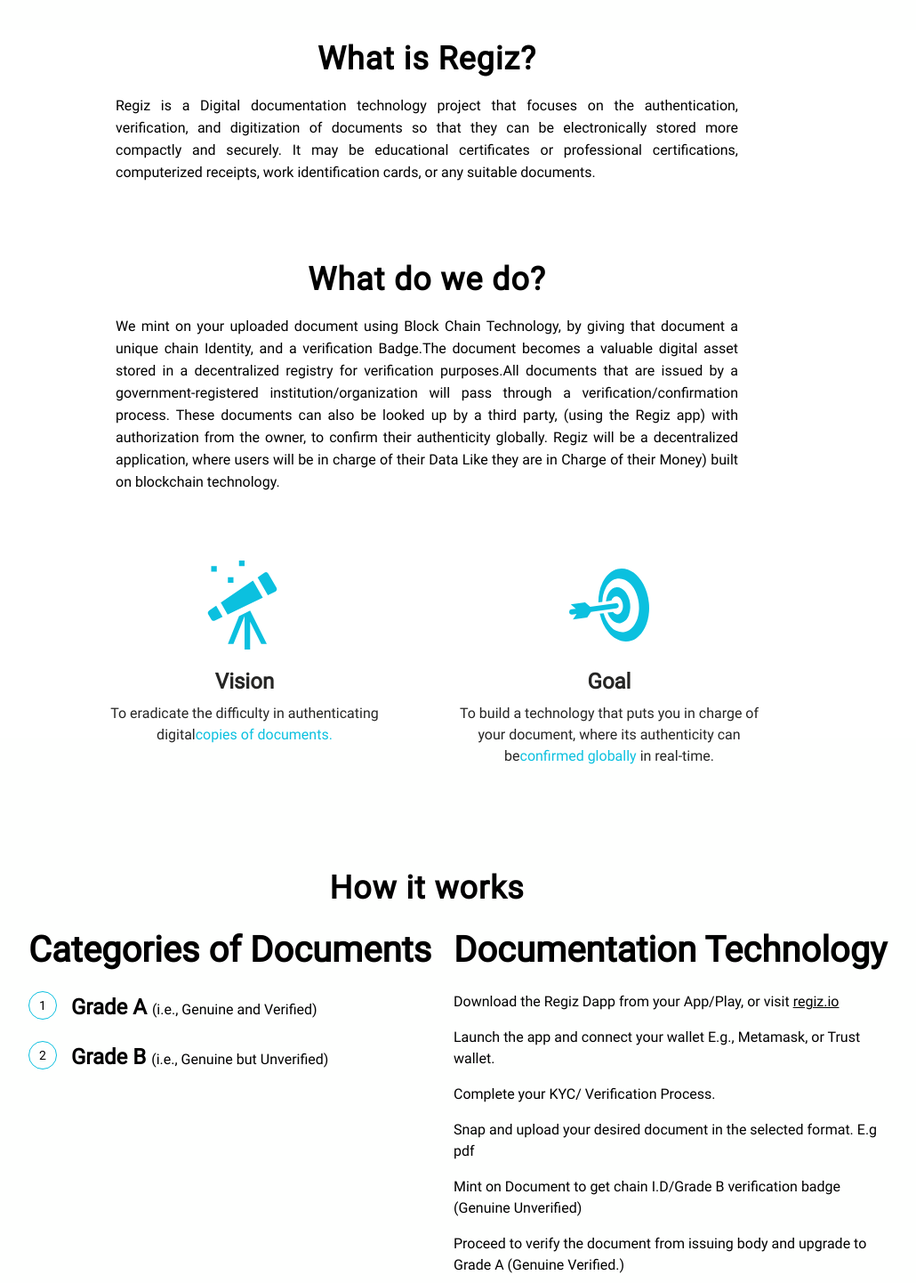
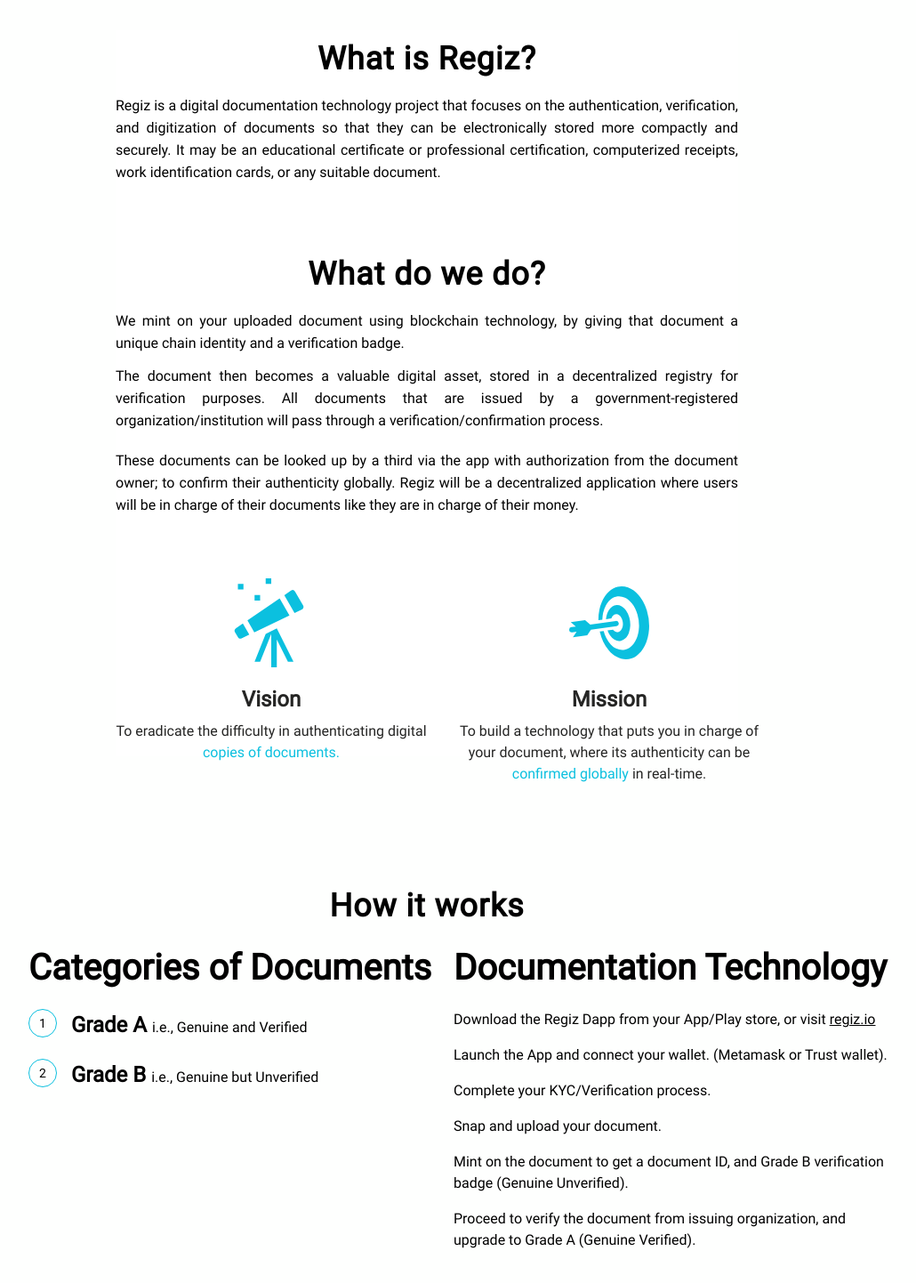
Before and after one commit to gadtiproject/landingpage, a React (Vite) app: page /home in a window 1280 px wide. Shown: the part 848-2290 px from the top of the page at 89% size, without its empty margins (160-1190 px from the left). Built offline with nearby package versions, Linux system fonts and the light colour scheme.

Commit message:
fix: bugs

```diff
--- a/src/Pages/about/About.jsx
+++ b/src/Pages/about/About.jsx
@@ -5,18 +5,18 @@
   return (
     <div
       name="about"
-      className="lg:mt-[18%] mt-[5%] dark:bg-[#070909] bg-white w-[90%] mx-auto grid place-items-center justify-center"
+      className="lg:mt-[18%] mt-[5%] dark:bg-[#070909] w-[350px]  bg-white lg:w-[700px] mx-auto grid place-items-center justify-center"
     >
       <h1 className="lg:text-4xl text-3xl dark:text-white text-black text-center mt-3 font-bold tracking-wide ">
         What is Regiz?
       </h1>
 
-      <p className="dark:text-gray-300 leading-[25px]  w-[350px] lg:w-[700px] text-[16px]  mt-5 text-justify">
-        Regiz is a Digital documentation technology project that focuses on the
+      <p className="dark:text-gray-300 leading-[25px] w-full lg:w-[700px] text-[14px]  lg:text-[16px] mt-5 text-justify">
+        Regiz is a digital documentation technology project that focuses on the
         authentication, verification, and digitization of documents so that they
-        can be electronically stored more compactly and securely. It may be
-        educational certificates or professional certifications, computerized
-        receipts, work identification cards, or any suitable documents.
+        can be electronically stored more compactly and securely. It may be an
+        educational certificate or professional certification, computerized
+        receipts, work identification cards, or any suitable document.
       </p>
 
       <div className="mt-[10%]">
@@ -24,26 +24,24 @@
           What do we do?
         </h4>
 
-        <p className="dark:text-gray-300 leading-[25px] w-[350px] lg:w-[700px] text-[16px] text-justify mt-5">
-          <span className="mb-3">
-            {" "}
-            We mint on your uploaded document using Block Chain Technology, by
-            giving that document a unique chain Identity, and a verification
-            Badge.
-          </span>
-          The document becomes a valuable digital asset stored in a
-          decentralized registry for verification purposes.
-          <span className="mt-5">
-            All documents that are issued by a government-registered
-            institution/organization will pass through a
-            verification/confirmation process. These documents can also be
-            looked up by a third party, (using the Regiz app) with authorization
-            from the owner, to confirm their authenticity globally. Regiz will
-            be a decentralized application, where users will be in charge of
-            their Data Like they are in Charge of their Money) built on
-            blockchain technology.
-          </span>
-        </p>
+        <div className="dark:text-gray-300 leading-[25px] text-[14px] md:text-[16px] lg:text-[16px] text-justify mt-5">
+          <p className="mb-3">
+            We mint on your uploaded document using blockchain technology, by
+            giving that document a unique chain identity and a verification
+            badge.
+          </p>
+          The document then becomes a valuable digital asset, stored in a
+          decentralized registry for verification purposes. All documents that
+          are issued by a government-registered organization/institution will
+          pass through a verification/confirmation process.
+          <p className="mt-5">
+            These documents can be looked up by a third via the app with
+            authorization from the document owner; to confirm their authenticity
+            globally. Regiz will be a decentralized application where users will
+            be in charge of their documents like they are in charge of their
+            money.
+          </p>
+        </div>
       </div>
 
       <div className="lg:grid-cols-2 grid gap-[60px] space-y-6 lg:space-y-0 md:space-y-0  mt-[10%] items-center justify-center">
@@ -55,7 +53,7 @@
             Vision
           </p>
           <p className="text-center mt-2 text-[#252524] dark:text-gray-200">
-            To eradicate the difficulty in authenticating digital
+            To eradicate the difficulty in authenticating digital{" "}
             <span className="text-[#0BC0DF]">copies of documents.</span>
           </p>
         </div>
@@ -64,11 +62,11 @@
             <GiBullseye className="text-[100px] fill-[#0BC0DF]" />
           </center>
           <p className="text-2xl text-center font-bold mt-5 text-[#252524] dark:text-white">
-            Goal
+            Mission
           </p>
           <p className="text-center mt-2 text-[#252524] dark:text-gray-200">
             To build a technology that puts you in charge of your document,
-            where its authenticity can be
+            where its authenticity can be{" "}
             <span className="text-[#0BC0DF]">confirmed globally</span> in
             real-time.
           </p>
--- a/src/Pages/feature/Features.jsx
+++ b/src/Pages/feature/Features.jsx
@@ -27,7 +27,7 @@
 
       <div className="grid lg:grid-cols-4 gap-x-[30px] gap-y-[40px] justify-center place-items-center mt-[10%] lg:mt-[5%]">
         <div className="w-[289px] h-[220px] rounded-lg bg-[#F5F9FC] relative">
-          <MdStarRate className="fill-[#0097b2] border-[black] border-2 rounded-full w-[40px] h-[40px] top-[-20px] absolute mx-3" />
+          <MdStarRate className="fill-[#0097b2] border-[black] border-2  rounded-full w-[45px] h-[45px] top-[-20px] absolute mx-3" />
           <h1 className="text-[20px] font-bold text-[#0cc0df] p-3 leading-[28px] mt-6">
             Document Minting
           </h1>
@@ -36,7 +36,7 @@
           </p>
         </div>
         <div className="w-[289px] h-[220px] rounded-lg bg-[#F5F9FC] relative">
-          <GoVerified className="fill-[#0097b2] border-[black] border-2 rounded-full w-[40px] h-[40px] top-[-20px] absolute mx-3" />
+          <GoVerified className="fill-[#0097b2] border-[black] border-2 rounded-full w-[45px] h-[45px] top-[-20px] absolute mx-3" />
           <h1 className="text-[20px] font-bold text-[#0cc0df] p-3 leading-[28px] mt-6">
             Document Verification
           </h1>
@@ -46,7 +46,7 @@
           </p>
         </div>
         <div className="w-[289px] h-[220px] rounded-lg bg-[#F5F9FC] relative">
-          <TbBadge className="fill-[#0097b2] border-[black] border-2  rounded-full w-[40px] h-[40px] top-[-20px] absolute mx-3" />
+          <TbBadge className="fill-[#0097b2] border-[black] border-2  rounded-full w-[45px] h-[45px] top-[-20px] absolute mx-3" />
           <h1 className="text-[20px] font-bold text-[#0cc0df] p-3 leading-[28px] mt-6">
             Originality Badge
           </h1>
@@ -56,7 +56,7 @@
           </p>
         </div>
         <div className="w-[289px] h-[220px] rounded-lg bg-[#F5F9FC] relative">
-          <HiDocumentSearch className="fill-[#0097b2] border-[black] border-2  rounded-full w-[40px] h-[40px] top-[-20px] absolute mx-3" />
+          <HiDocumentSearch className="fill-[#0097b2] border-[black] border-2  rounded-full w-[45px] h-[45px] top-[-20px] absolute mx-3" />
           <h1 className="text-[20px] font-bold text-[#0cc0df] p-3 leading-[28px] mt-6">
             Document Search
           </h1>
@@ -65,7 +65,7 @@
           </p>
         </div>
         <div className="w-[289px] h-[220px] rounded-lg bg-[#F5F9FC] relative">
-          <ImCancelCircle className="fill-[#0097b2] border-[black] border-2  rounded-full w-[40px] h-[40px] top-[-20px] absolute mx-3" />
+          <ImCancelCircle className="fill-[#0097b2] border-[black] border-2  rounded-full w-[45px] h-[45px] top-[-20px] absolute mx-3" />
           <h1 className="text-[20px] font-bold text-[#0cc0df] p-3 leading-[28px] mt-6">
             Document Blacklisting
           </h1>
@@ -74,7 +74,7 @@
           </p>
         </div>
         <div className="w-[289px] h-[220px] rounded-lg bg-[#F5F9FC] relative">
-          <RiWallet3Fill className="fill-[#0097b2] border-[black] border-2  rounded-full w-[40px] h-[40px] top-[-20px] absolute mx-3" />
+          <RiWallet3Fill className="fill-[#0097b2] border-[black] border-2  rounded-full w-[45px] h-[45px] top-[-20px] absolute mx-3" />
           <h1 className="text-[20px] font-bold text-[#0cc0df] p-3 leading-[28px] mt-6">
             Wallet
           </h1>
@@ -83,7 +83,7 @@
           </p>
         </div>
         <div className="w-[289px] h-[220px] rounded-lg bg-[#F5F9FC] relative">
-          <AiOutlineWechat className="fill-[#0097b2] border-[black] border-2 rounded-full w-[40px] h-[40px] top-[-20px] absolute mx-3" />
+          <AiOutlineWechat className="fill-[#0097b2] border-[black] border-2 rounded-full w-[45px] h-[45px] top-[-20px] absolute mx-3" />
           <h1 className="text-[20px] font-bold text-[#0cc0df] p-3 leading-[28px] mt-6">
             Customer Support
           </h1>
--- a/src/Pages/home/home.jsx
+++ b/src/Pages/home/home.jsx
@@ -8,13 +8,13 @@
     >
       <div className="lg:grid-cols-2 grid gap-[20px] mt-5 dark:text-white">
         <div className="w-[90%] mx-auto">
-          <p className="lg:font-[600] fon-bold text-[#6A7380]">Experience</p>
-          <h2 className="lg:text-[45px] lg:w-[600px] w-[350px] text-[30.5px] font-[600] mt-2">
-            World’s <span className="text-[#0cc0df]">First block chain</span>{" "}
-            <span>Documentation Technology </span>
-            (DOCUTECH)
+          <p className="lg:font-[600] font-bold text-[#6A7380]">Experience</p>
+          <h2 className="lg:text-[45px] lg:w-[600px] text-[32.5px] font-[600] mt-2">
+            World’s <span className="text-[#0cc0df]">First Block Chain</span>{" "}
+            <span className="text">Documentation Technology </span>
+            <p className="motion-safe:animate-bounce">DOCUTECH</p>
           </h2>
-          <p className="lg:w-[532px] w-[350px] mt-5 text-[#8B919A] text-[18px] lg:leading-6 lg:tracking-wide">
+          <p className="lg:w-[532px]  mt-5 text-[#8B919A] text-[18px] lg:leading-6 lg:tracking-wide">
             The era of document falsification and unverifiability is about to be
             a thing of the past. Welcome to the Generation Alpha Digital
             Documentation Technology.
--- a/src/Pages/how/Howitworks.jsx
+++ b/src/Pages/how/Howitworks.jsx
@@ -21,7 +21,7 @@
                 <span className="font-bold lg:text-[24px] text-[18px]">
                   Grade A{" "}
                 </span>
-                (i.e., Genuine and Verified)
+                i.e., Genuine and Verified
               </p>
             </div>
             <div className="flex space-x-4">
@@ -29,10 +29,10 @@
                 2
               </p>
               <p>
-                                <span className="font-bold lg:text-[24px] text-[18px]">
+                <span className="font-bold lg:text-[24px] text-[18px]">
                   Grade B{" "}
                 </span>
-                (i.e., Genuine but Unverified)
+                i.e., Genuine but Unverified
               </p>
             </div>
           </div>
@@ -43,7 +43,7 @@
           </p>
           <ul>
             <li className="mt-4">
-              Download the Regiz Dapp from your App/Play, or visit{" "}
+              Download the Regiz Dapp from your App/Play store, or visit{" "}
               <a
                 href="https://regiz.io/"
                 className="hover:font-extrabold underline hover:text-[#0cc0df]"
@@ -52,21 +52,18 @@
               </a>{" "}
             </li>
             <li className="mt-4">
-              Launch the app and connect your wallet E.g., Metamask, or Trust
-              wallet.
+              Launch the App and connect your wallet. (Metamask or Trust
+              wallet).
             </li>
-            <li className="mt-4">Complete your KYC/ Verification Process.</li>
+            <li className="mt-4">Complete your KYC/Verification process.</li>
+            <li className="mt-4">Snap and upload your document.</li>
             <li className="mt-4">
-              Snap and upload your desired document in the selected format. E.g
-              pdf
+              Mint on the document to get a document ID, and Grade B
+              verification badge (Genuine Unverified).
             </li>
             <li className="mt-4">
-              Mint on Document to get chain I.D/Grade B verification badge
-              (Genuine Unverified)
-            </li>
-            <li className="mt-4">
-              Proceed to verify the document from issuing body and upgrade to
-              Grade A (Genuine Verified.)
+              Proceed to verify the document from issuing organization, and
+              upgrade to Grade A (Genuine Verified).
             </li>
           </ul>
         </div>
--- a/src/Pages/team/Team.jsx
+++ b/src/Pages/team/Team.jsx
@@ -70,7 +70,7 @@
             </div>
           </div>
           <h1 className="font-bold text-black dark:text-white mt-2">
-            Jonh Abraham
+            John Abraham
           </h1>
           <p className="text-gray-500 text-sm leading-5">Frontend developer</p>
         </div>
--- a/src/components/Accordion.jsx
+++ b/src/components/Accordion.jsx
@@ -117,7 +117,7 @@
   ];
   return (
     <div className="lg:mt-[10%] w-[80%] mx-auto mt-[25%] mb-[10%]">
-      <h1 className="text-3xl lg:text-4xl text-center font-bold mb-10 dark:text-white">FAQS</h1>
+      <h1 className="text-3xl lg:text-4xl text-center font-bold mb-10 dark:text-white">FAQ'S</h1>
 
       <div className="max-w-[650px] mx-auto">
         {data.map(
--- a/src/components/MainFooter.jsx
+++ b/src/components/MainFooter.jsx
@@ -6,7 +6,10 @@
 
 function Contact() {
   return (
-    <div name="contact" className="lg:h-[320px] p-6 bg-[#0197B2] mt-24 lg:mt-[5%]">
+    <div
+      name="contact"
+      className="lg:h-[320px] p-6 bg-[#0197B2] mt-24 lg:mt-[5%]"
+    >
       <div className="grid grid-cols-1 sm:grid-cols-2 md:grid-cols-3 lg:grid-cols-4">
         <div className="p-4 lg:flex mb-3 gap-[20px]">
           <div className="w-[700px] mb-5">
@@ -57,7 +60,7 @@
           <ul className="space-y-5">
             <li className="text-[14px] hover:text-[#100] text-[#FFFEFE] cursor-pointer">
               <Navigate to="Regiscoin" smooth={true} duration={500}>
-                Regiscoin
+                Regiz coin
               </Navigate>
             </li>
 
```
